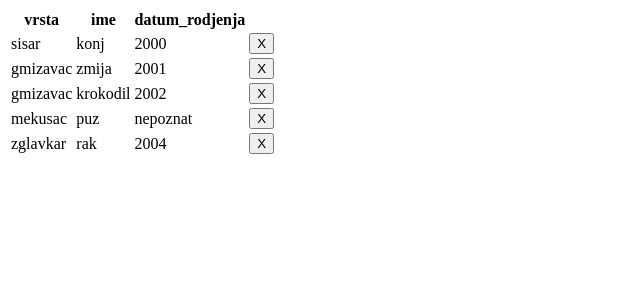
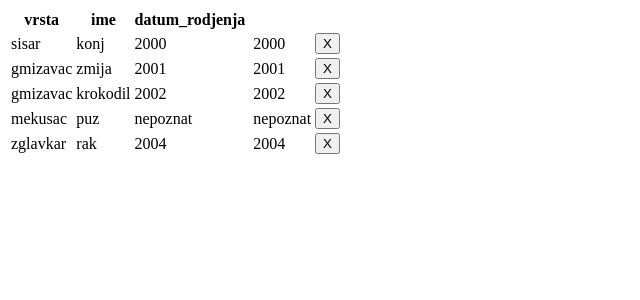
Before and after one commit to TodorovAleksandar/zoo, an Angular app: page / in a window 1280 px wide. Shown: the top 300 px of the page, without its empty margins (0-640 px from the left). Built offline with nearby package versions, Linux system fonts and the light colour scheme.

Commit message:
3 commit

```diff
--- a/src/app/animal-list/animal-list.component.html
+++ b/src/app/animal-list/animal-list.component.html
@@ -10,6 +10,8 @@
     <td>{{ animal.vrsta }}</td>
     <td>{{animal.ime}}</td>
     <td>{{animal.datum_rodjenja}}</td>
+    <td *ngIf="!animal.datum_rodjenja">nema<td>
+    <td *ngIf="animal.datum_rodjenja">{{animal.datum_rodjenja}}</td>
     <td>
       <button class="btn btn-danger"
         (click)="removeAnimal(animal)">
--- a/src/app/app.module.ts
+++ b/src/app/app.module.ts
@@ -1,5 +1,6 @@
 import { BrowserModule } from '@angular/platform-browser';
 import { NgModule } from '@angular/core';
+import { FormsModule } from '@angular/forms';
 
 import { AppComponent } from './app.component';
 import { AnimalListComponent } from './animal-list/animal-list.component';
@@ -10,7 +11,8 @@ import { AnimalListComponent } from './animal-list/animal-list.component';
     AnimalListComponent
   ],
   imports: [
-    BrowserModule
+    BrowserModule,
+    FormsModule
   ],
   providers: [],
   bootstrap: [AppComponent]
```
Also changed, not shown: src/app/animal.ts (added, +14 -0 lines).
